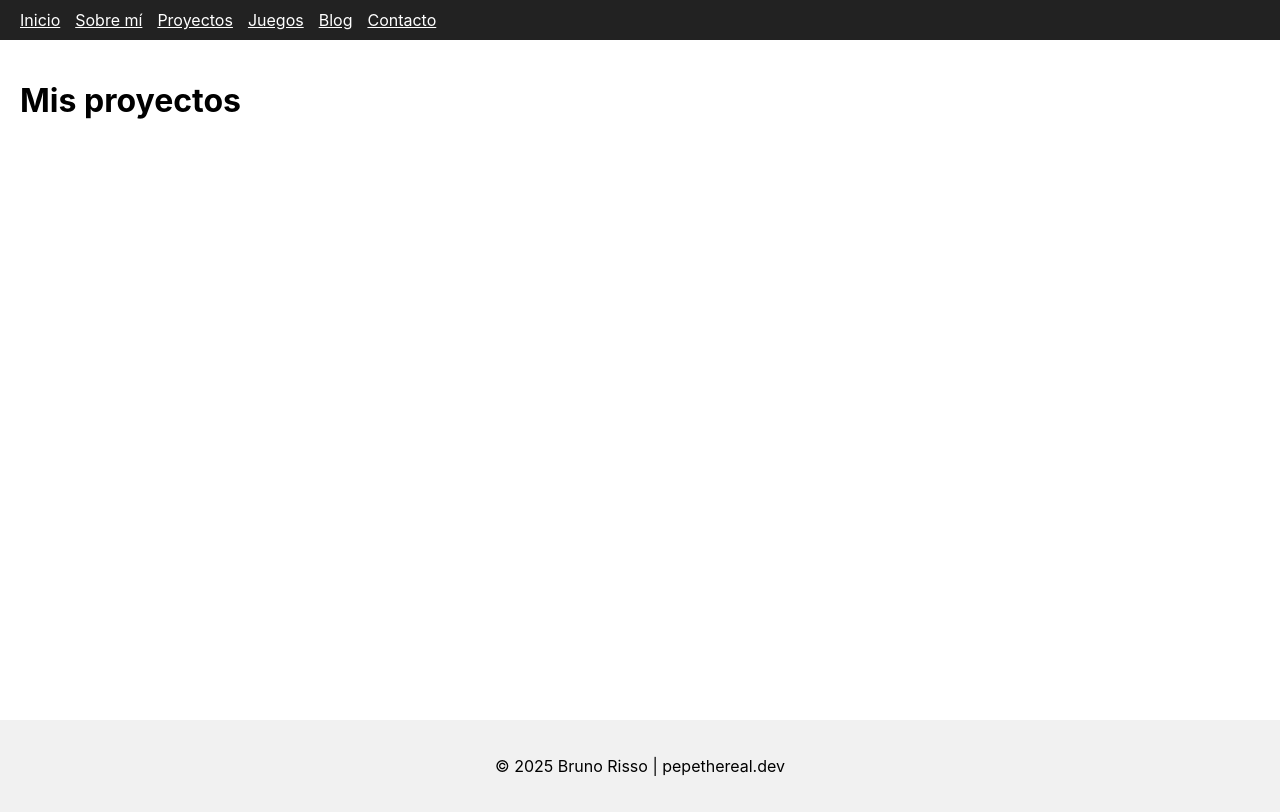
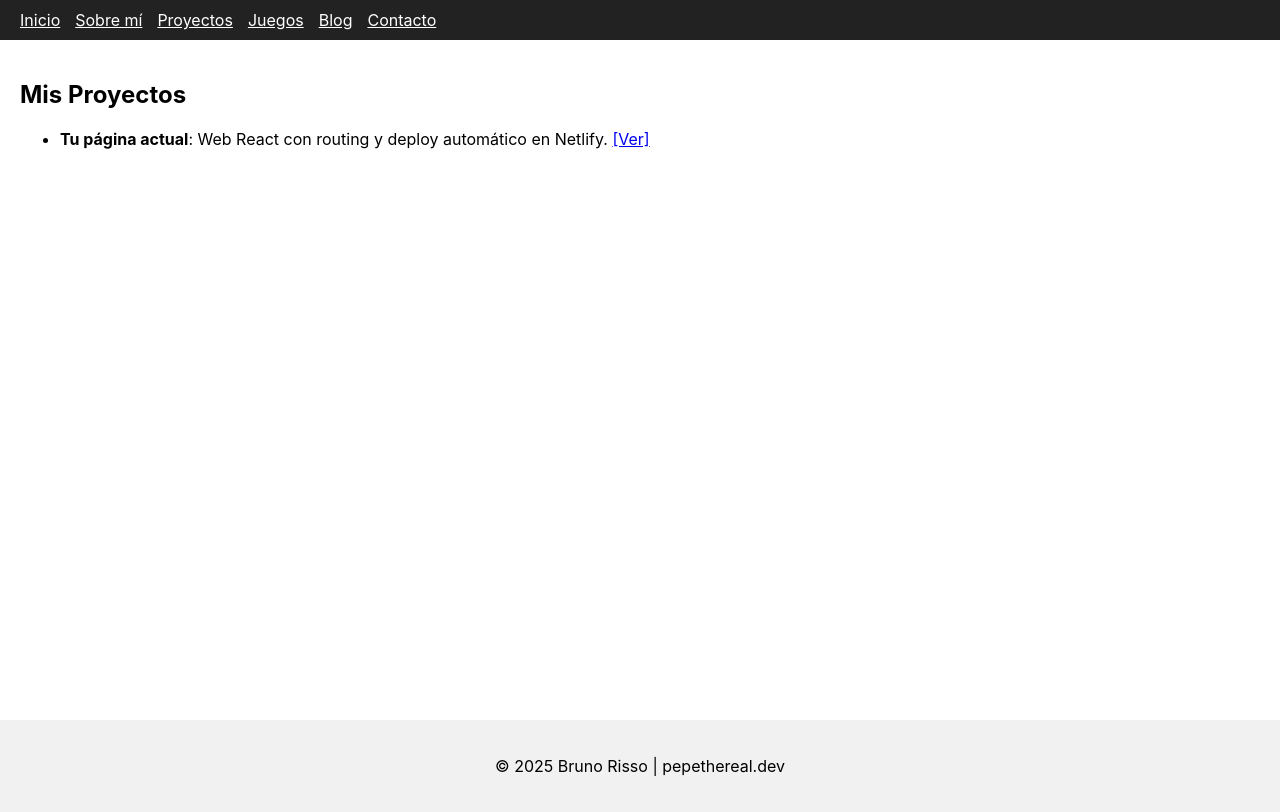
Before and after one commit to brrisso/mipagina, a React (Create React App) app: page /proyectos in a window 1280 px wide. Built offline with nearby package versions, Linux system fonts and the light colour scheme.

Commit message:
Texto a las paginas

```diff
--- a/src/paginas/About.js
+++ b/src/paginas/About.js
@@ -3,7 +3,9 @@ import React from 'react';
 function About() {
   return (
     <div>
-      <h1>Sobre mi</h1>
+      <h1><h2>Sobre mí</h2>
+    <p>Soy ingeniero civil informático, actualmente explorando distintas áreas del desarrollo web, juegos y automatización.</p>
+    <p>No soy fanático de programar por programar, pero me encanta cuando puedo crear cosas útiles o entretenidas.</p></h1>
     </div>
   );
 }
--- a/src/paginas/Blog.js
+++ b/src/paginas/Blog.js
@@ -1,10 +1,12 @@
 import React from 'react';
 
-function Blog() {
-  return (
-    <div>
-      <h1>Mi blog hola si caca</h1>
-    </div>
+function Blog () {
+  return(
+  <div>
+    <h2>Blog</h2>
+    <p>Aquí escribiré sobre lo que estoy aprendiendo, experimentos, ideas o problemas que resolví.</p>
+    <p>¡Pronto más contenido!</p>
+  </div>
   );
 }
 
--- a/src/paginas/Contacto.js
+++ b/src/paginas/Contacto.js
@@ -1,10 +1,19 @@
 import React from 'react';
 
 function Contacto() {
-  return (
-    <div>
-      <h1>Contacto</h1>
-    </div>
+  return(
+  <div>
+    <h2>Contáctame</h2>
+    <form>
+      <input placeholder="Nombre" required />
+      <br />
+      <input type="email" placeholder="Email" required />
+      <br />
+      <textarea placeholder="Mensaje" required />
+      <br />
+      <button type="submit">Enviar</button>
+    </form>
+  </div>
   );
 }
 
--- a/src/paginas/Home.js
+++ b/src/paginas/Home.js
@@ -3,7 +3,8 @@ import React from 'react';
 function Home() {
   return (
     <div>
-      <h1>Bienvenido a mi página</h1>
+      <h1>Bienvenido a PepePow 👋</h1>
+      <p>Explora mis proyectos, juegos, ideas y más.</p>
     </div>
   );
 }
--- a/src/paginas/Proyectos.js
+++ b/src/paginas/Proyectos.js
@@ -1,10 +1,21 @@
 import React from 'react';
 
-function Proyectos() {
-  return (
-    <div>
-      <h1>Mis proyectos</h1>
-    </div>
+const proyectos = [
+  { nombre: 'Tu página actual', descripcion: 'Web React con routing y deploy automático en Netlify.', link: '#' },
+];
+
+function Proyectos(){
+  return(
+  <div>
+    <h2>Mis Proyectos</h2>
+    <ul>
+      {proyectos.map((p, i) => (
+        <li key={i}>
+          <strong>{p.nombre}</strong>: {p.descripcion} <a href={p.link}>[Ver]</a>
+        </li>
+      ))}
+    </ul>
+  </div>
   );
 }
 
```
